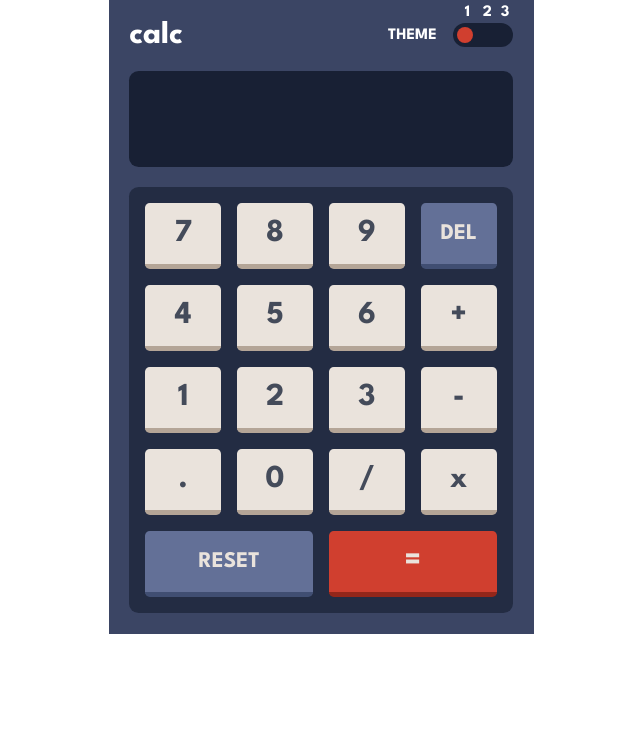
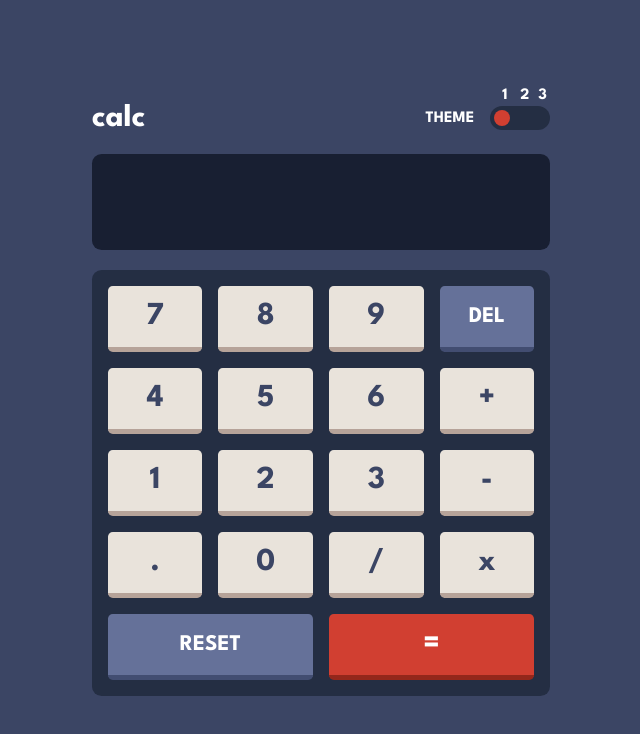
Before and after one commit to lekdup/calculator-app, a React (Create React App) app in the folder front/: page / in a window 1280 px wide. Shown: the top 734 px of the page, without its empty margins (319-959 px from the left). Built offline with nearby package versions, Linux system fonts and the light colour scheme.

Commit message:
different theme added

```diff
--- a/front/public/index.html
+++ b/front/public/index.html
@@ -18,7 +18,6 @@
     <title>Calculator App</title>
   </head>
   <body>
-    <noscript>You need to enable JavaScript to run this app.</noscript>
     <div id="root"></div>
   </body>
 </html>
--- a/front/src/components/App/App.scss
+++ b/front/src/components/App/App.scss
@@ -1,27 +1,110 @@
 :root {
   --primary-bg: #3B4564;
-  --secondary-bg:
+  --secondary-bg: #242E43;
+  --screen-bg: #181F32;
+
+  --primary-text-color: #FFFFFF;
+
+  --number: #3B4564;
+  --number-bg: #E9E3DB;
+  --number-shadow: #B6A399;
+  --number-hover: #FFFFFF;
+
+  --del-reset: #FFFFFF;
+  --del-reset-bg: #657199;
+  --del-reset-shadow: #424D71;
+  --del-reset-hover: #A2B2E0;
+
+  --equal: #FFFFFF;
+  --equal-bg: #D13F31;
+  --equal-shadow: #94271B;
+  --equal-hover: #F96C5B;
+}
+div.theme-1 {
+  --primary-bg: #3B4564;
+  --secondary-bg: #242E43;
+  --screen-bg: #181F32;
+
+  --primary-text-color: #FFFFFF;
+
+  --number: #3B4564;
+  --number-bg: #E9E3DB;
+  --number-shadow: #B6A399;
+  --number-hover: #FFFFFF;
+
+  --del-reset: #FFFFFF;
+  --del-reset-bg: #657199;
+  --del-reset-shadow: #424D71;
+  --del-reset-hover: #A2B2E0;
+
+  --equal: #FFFFFF;
+  --equal-bg: #D13F31;
+  --equal-shadow: #94271B;
+  --equal-hover: #F96C5B;
+}
+div.theme-2 {
+  --primary-bg: #E6E6E6;
+  --secondary-bg: #D3CDCD;
+  --screen-bg: #EEEEEE;
+
+  --primary-text-color: #3A3A2F;
+
+  --number: #3A3A2F;
+  --number-bg: #E5E4E0;
+  --number-shadow: #A69D93;
+  --number-hover: #FFFFFF;
+
+  --del-reset: #FFFEFF;
+  --del-reset-bg: #398185;
+  --del-reset-shadow: #1E6066;
+  --del-reset-hover: #62B5BE;
+
+  --equal: #FFFFFF;
+  --equal-bg: #C85401;
+  --equal-shadow: #873800;
+  --equal-hover: #FF8A38;
+}
+div.theme-3 {
+  --primary-bg: #18052A;
+  --secondary-bg: #1E0835;
+  --screen-bg: #1E0835;
+
+  --primary-text-color: #FFE249;
+
+  --number: #FFE249;
+  --number-bg: #341A4D;
+  --number-shadow: #851C9D;
+  --number-hover: #6C34AC;
+
+  --del-reset: #FFFFFF;
+  --del-reset-bg: #56077C;
+  --del-reset-shadow: #BF15F4;
+  --del-reset-hover: #8731B0;
+
+  --equal: #000;
+  --equal-bg: #00DECF;
+  --equal-shadow: #6CF8EE;
+  --equal-hover: #94FEF9;
 }
 
-body {
+
+.App {
+  background-color: var(--primary-bg);
   font-family: 'League Spartan', sans-serif;
-}
-.App {
   max-width: 100vw;
   min-height: 100vh;
+  display: flex;
 }
 main {
-  background-color: var(--primary-bg);
   padding: 1.3rem;
-  max-width: 425px;
+  width: 500px;
   margin: auto;
-
 }
 
 .Theme {
     display: flex;
     justify-content: space-between;
-    color: hsl(0, 0%, 100%);
+    color: var(--primary-text-color);
     &-toggleBtn {
         display: flex;
         gap: 1rem;
@@ -29,7 +112,7 @@ main {
         // i want to make these radio buttons into a toggle swtich for theme change
         &-switch {
           position: relative;
-          background-color: #182034;
+          background-color: var(--secondary-bg);
           border-radius: 100vmax;
           padding: 4px;
           display: flex;
@@ -45,7 +128,10 @@ main {
             transition: all 0.2s ease-in;
           }
           & input:checked + label {
-            background-color: #d03f2f;
+            background-color: var(--equal-bg);
+            &:hover {
+              background-color: var(--equal-hover);
+            }
           }
           & label::before{
             content: attr(data-value);
@@ -59,9 +145,9 @@ main {
 
 .CalcForm {
     height: 6rem;
-    background-color: #182034;
+    background-color: var(--screen-bg);
     border-radius: .6rem;
-    color: #ffffff;
+    color: var(--primary-text-color);
     font-family: 'League Spartan', sans-serif;
     text-align: end;
     margin-top: 1.3rem;
@@ -73,7 +159,7 @@ main {
 }
 
 .Keypad {
-    background-color: #232c43;
+    background-color: var(--secondary-bg);
     display: grid;
     grid-template-columns: repeat(4, 1fr);
     gap: 1rem;
@@ -83,12 +169,16 @@ main {
     & button {
         font-family: 'League Spartan', sans-serif;
         border: none;
-        background-color: #eae3dc;
-        border-bottom: 5px solid hsl(28, 16%, 65%);
-        color: #444b5a;
+        background-color: var(--number-bg);
+        border-bottom: 5px solid var(--number-shadow);
+        color: var(--number);
         font-size: 2rem;
         border-radius: .3rem;
         padding: 1rem .5rem;
+        &:hover {
+          cursor: pointer;
+          background-color: var(--number-hover);
+        }
     }
 }
 
@@ -97,14 +187,22 @@ main {
 }
 
 #del, #reset {
-    background-color: #637097;
-    color: #eae3dc;
-    border-bottom: 5px solid #404e72;
+    background-color: var(--del-reset-bg);
+    color: var(--del-reset);
+    border-bottom: 5px solid var(--del-reset-shadow);
     font-size: 1.4rem;
+    &:hover {
+      cursor: pointer;
+      background-color: var(--del-reset-hover);
+    }
 }
 
 #equal {
-    background-color: #d03f2f;
-    border-bottom: 5px solid #93261a;
-    color: #eae3dc;
+    background-color: var(--equal-bg);
+    border-bottom: 5px solid var(--equal-shadow);
+    color: var(--equal);
+    &:hover {
+      cursor: pointer;
+      background-color: var(--equal-hover);
+    }
 }
```
Also changed, not shown: front/src/_vars.scss (deleted, +0 -23 lines).
